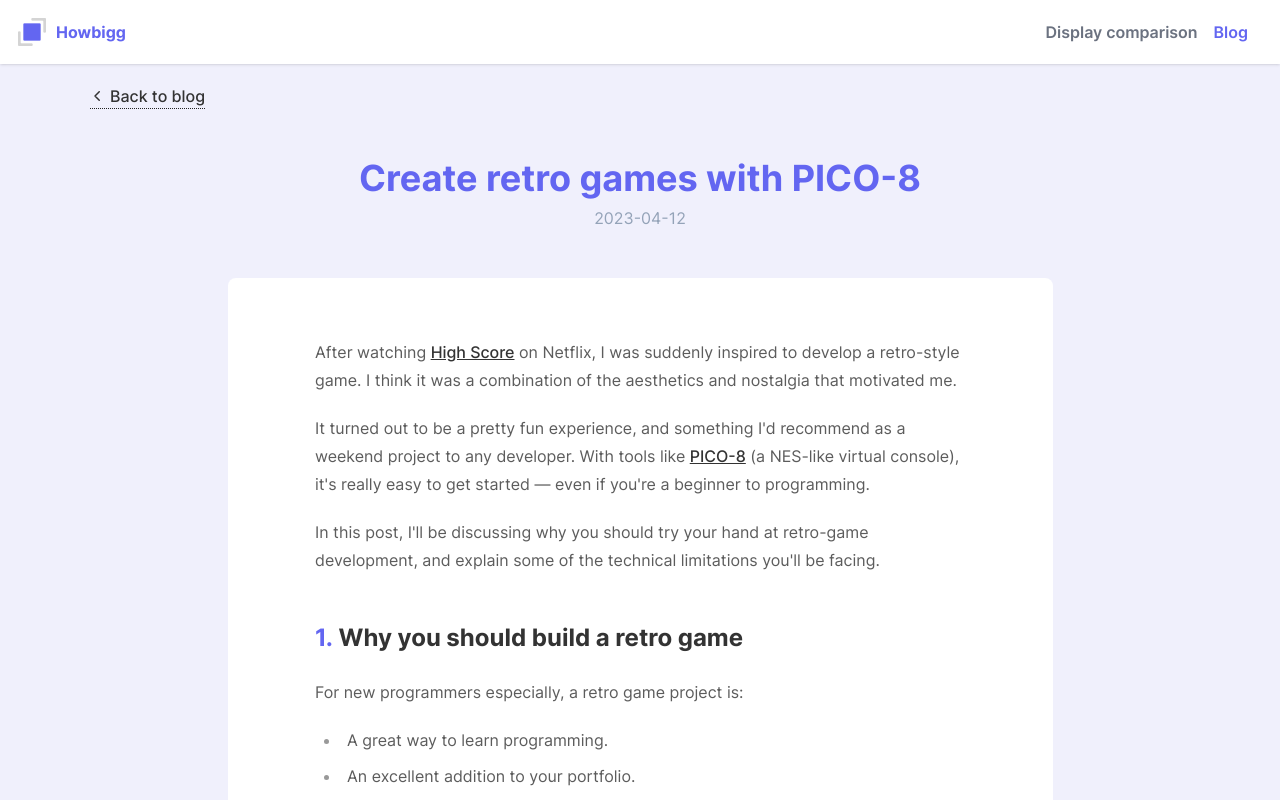
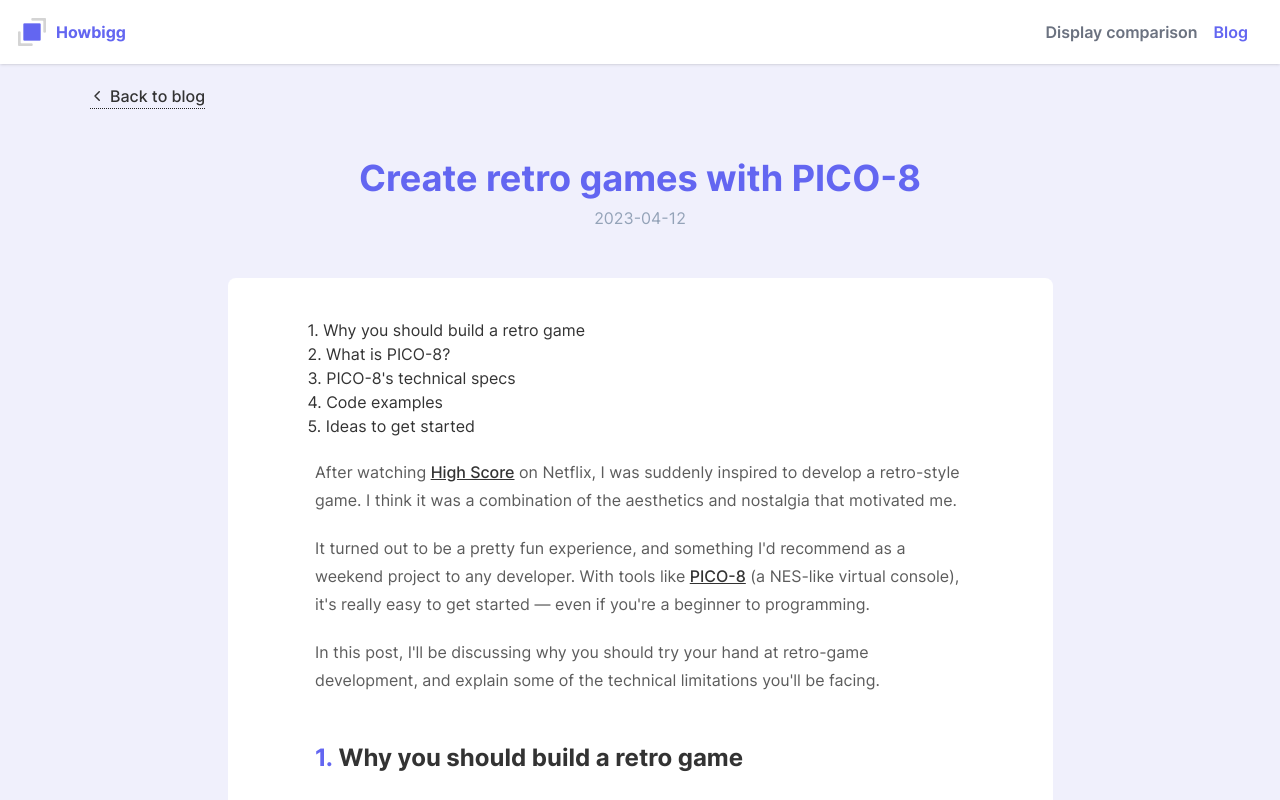
Before and after one commit to jacekobst1/howbigg, a Next.js app: page /blog/retro-with-pico8 in a window 1280 px wide. Shown: the top 800 px of the page. Built offline with nearby package versions, Linux system fonts and the light colour scheme.

Commit message:
Blogpost table of content - it works but with manually created anchors

```diff
--- a/src/app/blog/[slug]/page.tsx
+++ b/src/app/blog/[slug]/page.tsx
@@ -6,6 +6,7 @@
 } from "@/app/blog/utils/postGetter";
 import ArrowLink from "@/components/links/ArrowLink";
 import { Article, WithContext } from "schema-dts";
+import Link from "next/link";
 
 interface PostProps {
   params: {
@@ -81,6 +82,26 @@
           <p className="text-slate-400 mt-2">{post.date}</p>
         </div>
         <div className="bg-base-100 mx-auto py-10 rounded-lg md:w-3/4 px-5 md:px-20">
+          <nav>
+            <ul>
+              {post.headings.map((heading) => (
+                <li key={heading}>
+                  <Link
+                    href={{
+                      pathname: `/blog/${post.slug}`,
+                      hash: heading.toLowerCase().replace(/\s+/g, "-"),
+                    }}
+                    as={`/blog/${post.slug}#${heading
+                      .toLowerCase()
+                      .replace(/\s+/g, "-")}`}
+                    scroll={false}
+                  >
+                    {heading}
+                  </Link>
+                </li>
+              ))}
+            </ul>
+          </nav>
           <article className="prose mx-auto">
             <Markdown>{post.content}</Markdown>
           </article>
--- a/src/app/blog/types/Post.ts
+++ b/src/app/blog/types/Post.ts
@@ -1,5 +1,6 @@
 export interface Post extends PostMetadata {
   content: string;
+  headings: string[];
 }
 
 export interface PostMetadata {
--- a/src/app/blog/utils/postGetter.ts
+++ b/src/app/blog/utils/postGetter.ts
@@ -34,12 +34,19 @@
 
   const matterResult = matter(fileContent);
 
+  const content = matterResult.content;
+  const headings = content
+    .split("\n")
+    .filter((line) => /^##\s/.test(line))
+    .map((line) => line.replace(/^##\s/, "").trim());
+
   return {
     content: matterResult.content,
     date: matterResult.data.date,
     title: matterResult.data.title,
     subtitle: matterResult.data.subtitle,
-    slug: slug,
+    slug,
+    headings,
   };
 }
 
```
Also changed, not shown: posts/ultrawide-vs-dual-monitors.md (+11 -14 lines), 1 other file (tests, documents, lock files or other folders).
